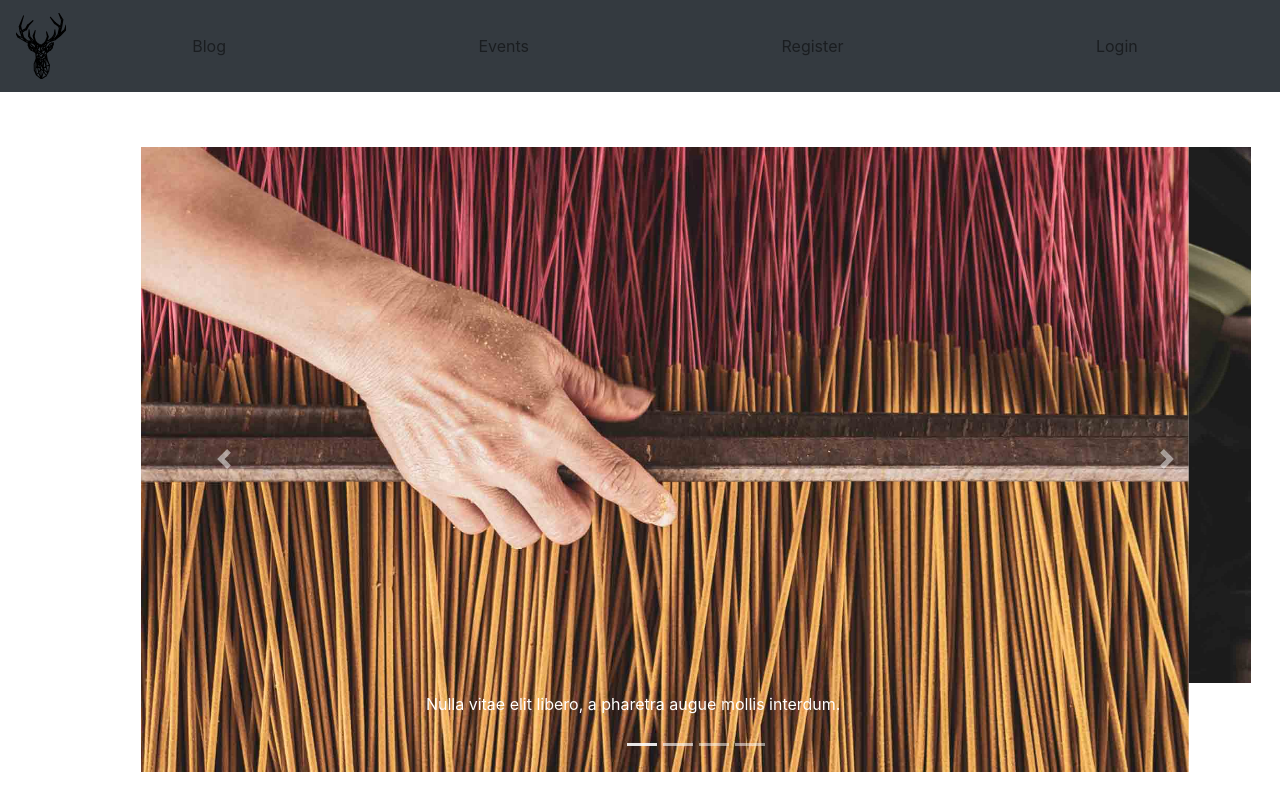
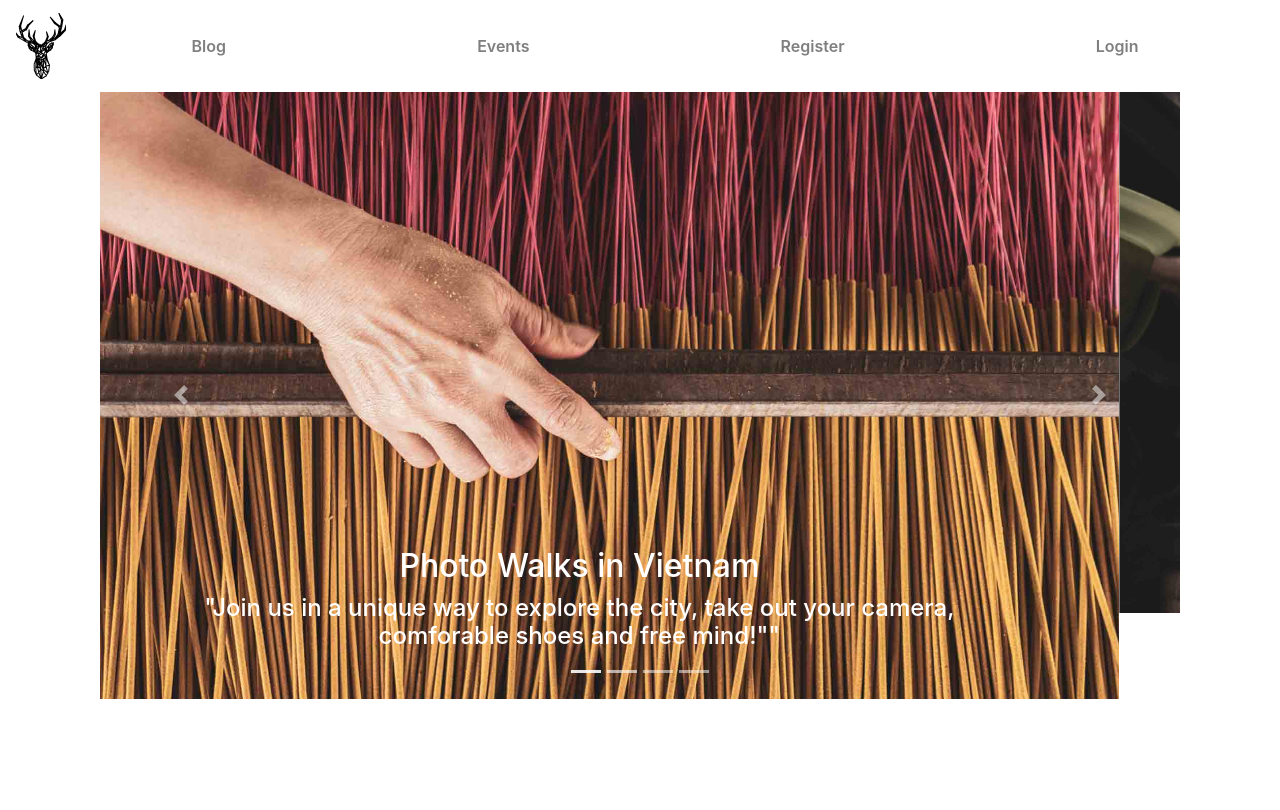
Before and after one commit to Catalina-Final/JUAN_SPW_FE, a React (Create React App) app: page / in a window 1280 px wide. Shown: the top 810 px of the page. Built offline with nearby package versions, Linux system fonts and the light colour scheme.

Commit message:
cover text added

```diff
--- a/src/App.css
+++ b/src/App.css
@@ -2,7 +2,7 @@
   text-align: center;
   background-color: rgb(36, 36, 36);
  height: 100vh;
- color: rgba(255, 255, 255, 0.557)
+ color:white
 }
 
 .carouselCover{
@@ -11,11 +11,15 @@
 }
 
 .navBar {
-  /* background: url('/images/customNavBar.png'); */
-  /* background-position: center;
-  background-size: cover; */
+
   width: 100%;
   display: flex;
   justify-content: space-around;
+  color: white !important;
+  font-weight: 600;
 
 }
+
+.facebookLogin{
+  margin: 20px ;
+}
--- a/src/containers/HomePage/index.js
+++ b/src/containers/HomePage/index.js
@@ -1,6 +1,6 @@
 import React from "react";
 import "../../App.css";
-import { Carousel } from "react-bootstrap";
+import { Carousel, Container } from "react-bootstrap";
 import First from "./imagesCover/coverImg1.jpg";
 import Second from "./imagesCover/coverImg2.jpg";
 import Third from "./imagesCover/coverImg3.jpg";
@@ -8,44 +8,52 @@ import Fourth from "./imagesCover/coverImg4.jpg";
 
 const HomePage = () => {
   return (
-    <div className="carouselCover">
-      <Carousel style={{ width: "100%", margin: "5%" }}>
+    <Container fluid className="carouselCover">
+      <Carousel>
         <Carousel.Item>
           <img className="d-block  w-100" src={First} alt="First slide" />
           <Carousel.Caption>
-            <p>Nulla vitae elit libero, a pharetra augue mollis interdum.</p>
+            <h2>Photo Walks in Vietnam</h2>
+            <h4>
+              "Join us in a unique way to explore the city, take out your
+              camera, comforable shoes and free mind!""
+            </h4>
           </Carousel.Caption>
         </Carousel.Item>
         <Carousel.Item>
           <img className="d-block w-100" src={Second} alt="Third slide" />
 
           <Carousel.Caption>
-            <h3>Second slide label</h3>
-            <p>Lorem ipsum dolor sit amet, consectetur adipiscing elit.</p>
+            <h2>Photography Workshops</h2>
+            <h4>
+              "Stuck witht the same photography style? time to learn, explore
+              and go out of your comfort zone!"" .
+            </h4>
           </Carousel.Caption>
         </Carousel.Item>
         <Carousel.Item>
           <img className="d-block w-100" src={Third} alt="Third slide" />
 
           <Carousel.Caption>
-            <h3>Third slide label</h3>
-            <p>
-              Praesent commodo cursus magna, vel scelerisque nisl consectetur.
-            </p>
+            <h2>Events</h2>
+            <h4>
+              "Not sure what to do during the week? Art events around the
+              city.""
+            </h4>
           </Carousel.Caption>
         </Carousel.Item>
         <Carousel.Item>
           <img className="d-block w-100" src={Fourth} alt="Third slide" />
 
           <Carousel.Caption>
-            <h3>Third slide label</h3>
-            <p>
-              Praesent commodo cursus magna, vel scelerisque nisl consectetur.
-            </p>
+            <h2>Community</h2>
+            <h4>
+              "Share with thoudsands your precious work and get feedback."
+            </h4>
           </Carousel.Caption>
         </Carousel.Item>
       </Carousel>
-    </div>
+    </Container>
   );
 };
 
--- a/src/containers/LoginPage/index.js
+++ b/src/containers/LoginPage/index.js
@@ -5,6 +5,7 @@ import { useSelector, useDispatch } from "react-redux";
 import { authActions } from "../../redux/actions";
 import FacebookLogin from "react-facebook-login";
 import GoogleLogin from "react-google-login";
+import "../../App.css";
 
 const LoginPage = () => {
   const [formData, setFormData] = useState({
@@ -104,18 +105,25 @@ const LoginPage = () => {
           </Form>
         </Col>
       </Row>{" "}
+      <Row>
+        <Col md={{ span: 6, offset: 3 }} className="text-center space-between">
           <FacebookLogin
+            className="facebookLogin"
             appId="355021229222362"
             autoLoad={false}
             fields="name,email,picture"
             callback={loginWithFacebook}
           />
+
           <GoogleLogin
+            style={{ margin: "10px" }}
             clientId="1058099593253-1gdouri8klivpfdo7lf0bvf7ff5fovaa.apps.googleusercontent.com"
             buttonText="Login"
             onSuccess={loginWithGoogle}
             onFailure={loginWithGoogle}
           />
+        </Col>
+      </Row>
     </Container>
   );
 };
--- a/src/containers/PublicNavbar/index.js
+++ b/src/containers/PublicNavbar/index.js
@@ -29,16 +29,6 @@ const PublicNavbar = () => {
     </Nav>
   );
 
-  // const loginWithFacebook = (response) => {
-  //   console.log(response);
-  //   dispatch(authActions.loginWithFacebook(response.accessToken));
-  // };
-
-  // const loginWithGoogle = (response) => {
-  //   console.log("Google", response);
-  //   dispatch(authActions.loginWithGoogle(response.accessToken));
-  // };
-
   const publicLinks = (
     <Nav className="navBar">
       <Nav.Link as={Link} to="/blogs">
@@ -53,23 +43,11 @@ const PublicNavbar = () => {
       <Nav.Link as={Link} to="/login">
         <i className="fas fa-sign-in-alt" /> Login
       </Nav.Link>
-      {/* <FacebookLogin
-        appId="355021229222362"
-        autoLoad={false}
-        fields="name,email,picture"
-        callback={loginWithFacebook}
-      />
-      <GoogleLogin
-        clientId="1058099593253-1gdouri8klivpfdo7lf0bvf7ff5fovaa.apps.googleusercontent.com"
-        buttonText="Login"
-        onSuccess={loginWithGoogle}
-        onFailure={loginWithGoogle}
-      /> */}
     </Nav>
   );
 
   return (
-    <Navbar className="navBar" bg="dark" expand="lg">
+    <Navbar className="navBar" expand="lg">
       <Navbar.Brand as={Link} to="/" className="mr-auto">
         <img src={logo} alt="SPW" width="50" />
       </Navbar.Brand>
```
Lines whose indentation alone changed are shown as unchanged.
